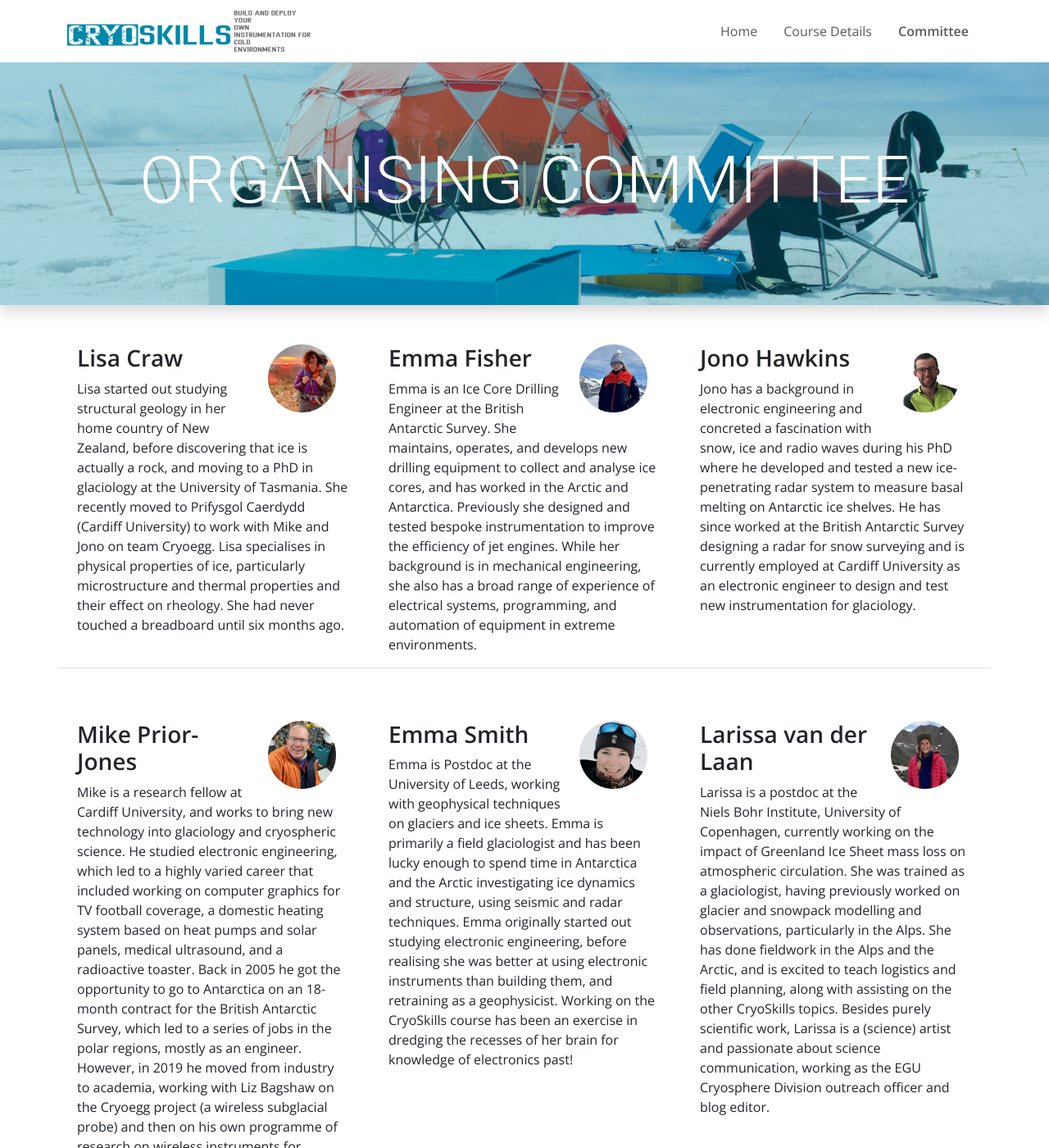
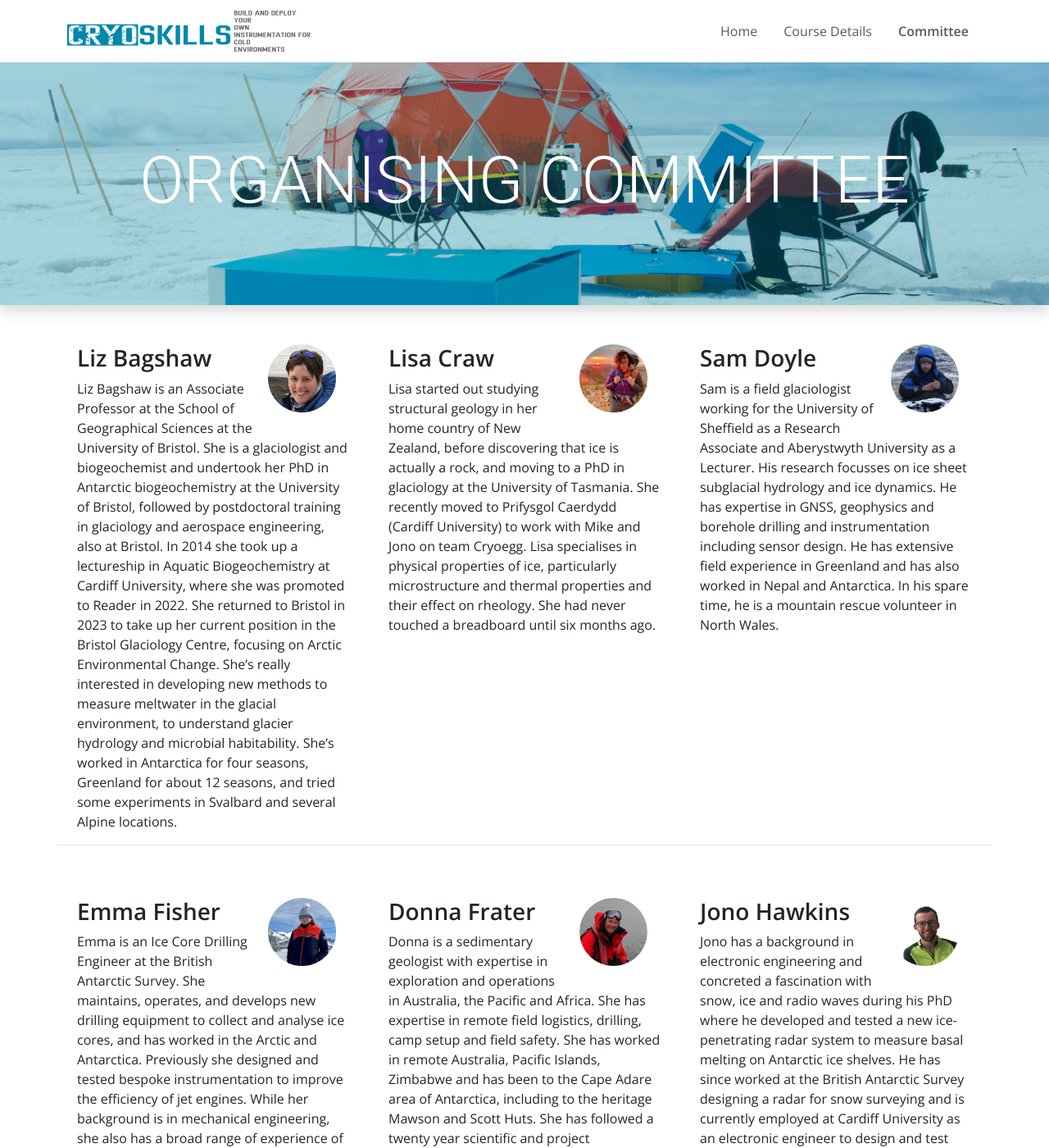
Before and after one commit to cryoskills/cryoskills.github.io, a Jekyll site: the page built from committee.html, in a window 1280 px wide and 1400 px high. Shown: the whole window at 82% size. Built offline with Jekyll 4.4.1, drawn with Linux system fonts in a browser that asks for light colours; some web fonts are replaced; some of the changed text lies outside the part shown.

Commit message:
adds final biographies

```diff
--- a/_data/committee.yml
+++ b/_data/committee.yml
@@ -1,10 +1,22 @@
+- name: Liz Bagshaw
+  photo_url: /assets/img/instructors/liz_bagshaw.png
+  description: Liz Bagshaw is an Associate Professor at the School of Geographical Sciences at the University of Bristol. She is a glaciologist and biogeochemist and undertook her PhD in Antarctic biogeochemistry at the University of Bristol, followed by postdoctoral training in glaciology and aerospace engineering, also at Bristol. In 2014 she took up a lectureship in Aquatic Biogeochemistry at Cardiff University, where she was promoted to Reader in 2022. She returned to Bristol in 2023 to take up her current position in the Bristol Glaciology Centre, focusing on Arctic Environmental Change. She’s really interested in developing new methods to measure meltwater in the glacial environment, to understand glacier hydrology and microbial habitability. She’s worked in Antarctica for four seasons, Greenland for about 12 seasons, and tried some experiments in Svalbard and several Alpine locations.
+#
 - name: Lisa Craw
   photo_url: /assets/img/instructors/lisa_craw.png
   description: Lisa started out studying structural geology in her home country of New Zealand, before discovering that ice is actually a rock, and moving to a PhD in glaciology at the University of Tasmania. She recently moved to Prifysgol Caerdydd (Cardiff University) to work with Mike and Jono on team Cryoegg. Lisa specialises in physical properties of ice, particularly microstructure and thermal properties and their effect on rheology. She had never touched a breadboard until six months ago.
 #
+- name: Sam Doyle
+  photo_url: /assets/img/instructors/sam_doyle.png
+  description: Sam is a field glaciologist working for the University of Sheffield as a Research Associate and Aberystwyth University as a Lecturer. His research focusses on ice sheet subglacial hydrology and ice dynamics. He has expertise in GNSS, geophysics and borehole drilling and instrumentation including sensor design. He has extensive field experience in Greenland and has also worked in Nepal and Antarctica. In his spare time, he is a mountain rescue volunteer in North Wales.
+#
 - name: Emma Fisher
   photo_url: /assets/img/instructors/emma_fisher.png
   description: Emma is an Ice Core Drilling Engineer at the British Antarctic Survey. She maintains, operates, and develops new drilling equipment to collect and analyse ice cores, and has worked in the Arctic and Antarctica. Previously she designed and tested bespoke instrumentation to improve the efficiency of jet engines. While her background is in mechanical engineering, she also has a broad range of experience of electrical systems, programming, and automation of equipment in extreme environments.
+#
+- name: Donna Frater
+  photo_url: /assets/img/instructors/donna_frater.png
+  description: Donna is a sedimentary geologist with expertise in exploration and operations in Australia, the Pacific and Africa. She has expertise in remote field logistics, drilling, camp setup and field safety. She has worked in remote Australia, Pacific Islands, Zimbabwe and has been to the Cape Adare area of Antarctica, including to the heritage Mawson and Scott Huts. She has followed a twenty year scientific and project management career by studying a Masters in Gender, Development and Globalization at LSE and contributing to inclusion and accessibility to STEM in the UK and Europe. She feels it is very important to broaden the accessibility to science and research to enable the broadest views, and solutions, of issues such as climate change and indigenous connection to land.
 #
 - name: Jono Hawkins
   photo_url: /assets/img/instructors/jono_hawkins.png
```
Also changed, not shown: assets/img/cryoskills_logo_large.png (added), assets/img/instructors/donna_frater.png (added), assets/img/instructors/liz_bagshaw.png (added), assets/img/instructors/sam_doyle.png (added).
